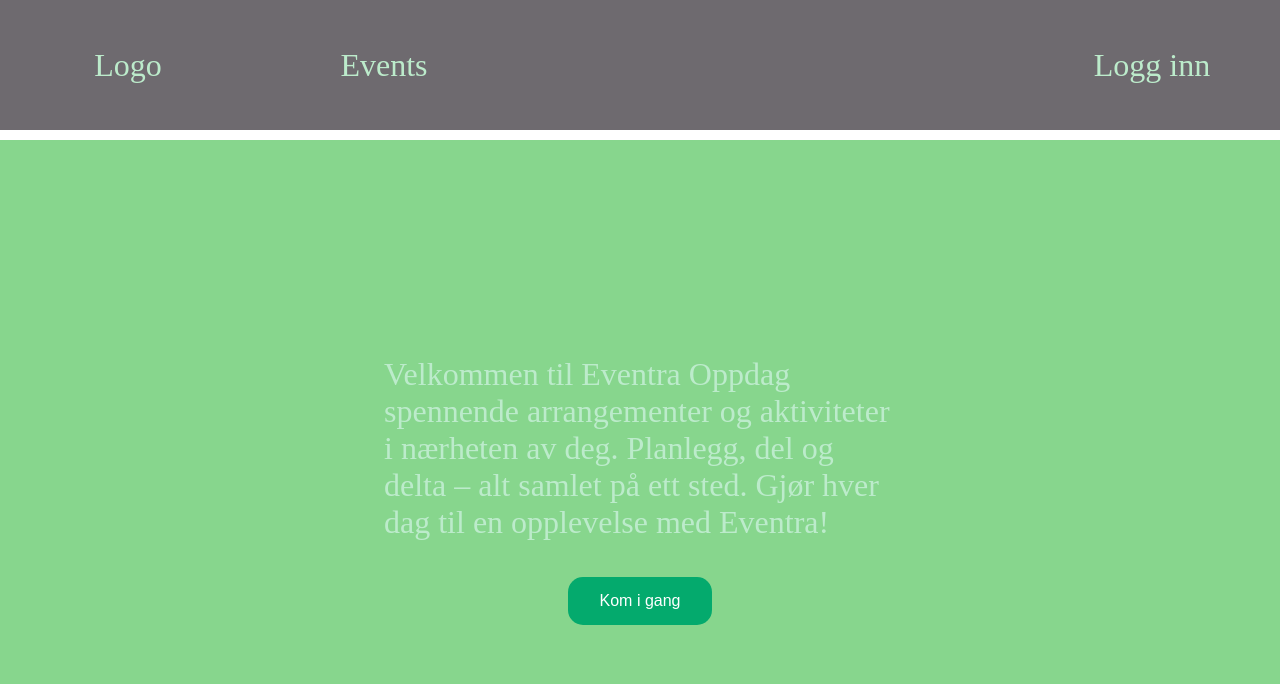
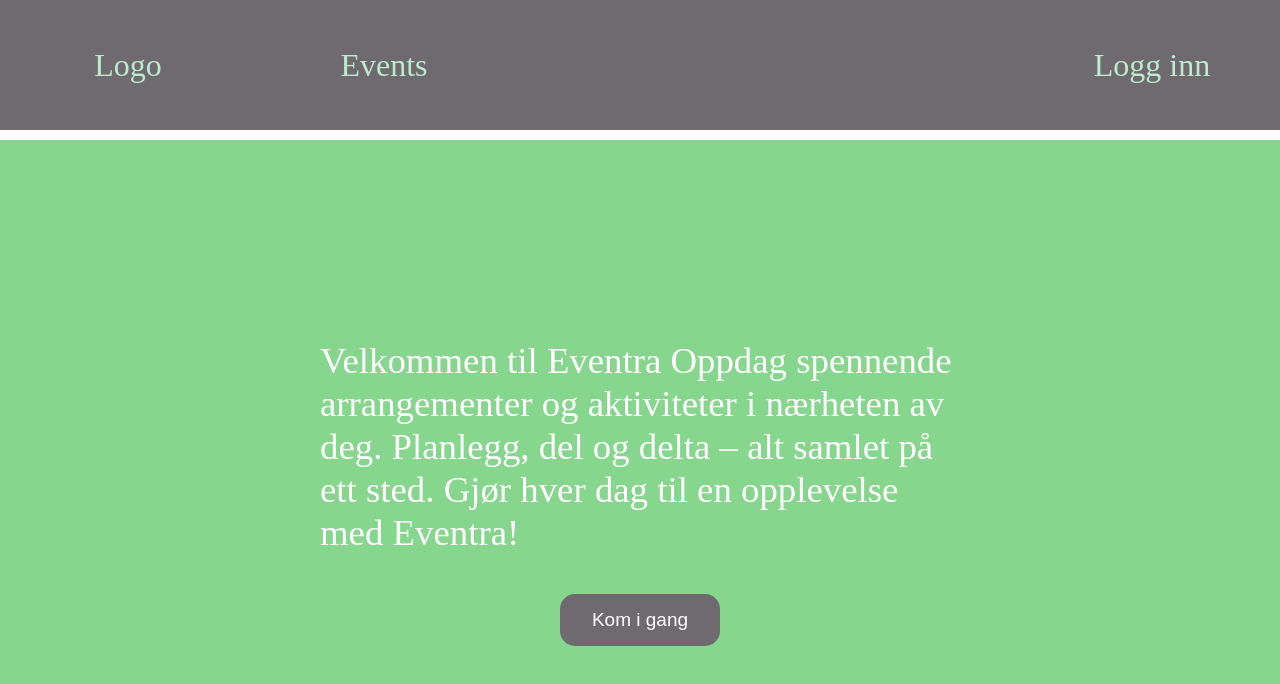
Before and after one commit to Dressen123/Investorukene, a SvelteKit app in the folder my-app/: page / in a window 1280 px wide. Shown: the top 684 px of the page. Built offline with nearby package versions, Linux system fonts and the light colour scheme.

Commit message:
lagde innlogging

```diff
--- a/my-app/src/routes/+page.svelte
+++ b/my-app/src/routes/+page.svelte
@@ -1,7 +1,7 @@
 <div class="hjemside_kropp">
     <div class="hjemmsideboks1"></div>
     <div class="hjemmsideboks2">
-        <p id="headerskrift">Velkommen til Eventra
+        <p id="midtpåsideskrift">Velkommen til Eventra
             Oppdag spennende arrangementer og aktiviteter i nærheten av deg.
             Planlegg, del og delta – alt samlet på ett sted.
             Gjør hver dag til en opplevelse med Eventra!</p>
@@ -14,9 +14,9 @@
 <slot/>
 
 <style>
-#headerskrift{
-    color: #bcebcb;
-    font-size: 2em;
+#midtpåsideskrift{
+    color: white;
+    font-size: 2.3em;
 }
 
 
@@ -29,25 +29,25 @@
 }
 
 .button {
-    background-color: #04AA6D;
+    background-color: #6e6a6f;
     border: none;
     color: white;
     padding: 15px 32px;
     text-align: center;
     text-decoration: none;
     display: inline-block;
-    font-size: 16px;
+    font-size: 19px;
     margin: 4px 2px;
     cursor: pointer;
     border-radius: 15px;
 }
 
 .hjemmsideboks1{
-    width: 30%;
+    width: 25%;
     height: 100%;
 }
 .hjemmsideboks2{
-    width: 40%;
+    width: 50%;
     height: 100%;
     display: flex;
     flex-direction: column;
@@ -55,7 +55,7 @@
     align-items: center;
 }
 .hjemmsideboks3{
-    width: 30%;
+    width: 25%;
     height: 100%;
 }
 </style>
--- a/my-app/src/routes/login-page/+page.svelte
+++ b/my-app/src/routes/login-page/+page.svelte
@@ -1,18 +1,41 @@
 <div class="kropp">
     <div class="brukernavn_boks">
         <label for="brukernavn" id="labelskrift">Brukernavn</label>
-        <input type="text" id="brukernavn" placeholder="Skriv inn brukernavn">
+        <input type="text" id="brukernavn" placeholder="Skriv inn brukernavn" bind:value={brukernavn}>
     </div>
 
     <div class="passord_boks">
         <label for="passord" id="labelskrift">Passord</label>
-        <input type="password" id="passord" placeholder="Skriv inn passord">
+        <input type="password" id="passord" placeholder="Skriv inn passord" bind:value={passord}>
     </div>
 
     <div class="logginn_knapp">
-        <button type="submit" class="button">Logg inn</button>
+        <button class="button" on:click={logg_inn()}>Logg inn</button>
+        <br>
+        <p>{status}</p>
     </div>
 </div>
+
+<script>
+
+const loginDatabase = {
+        kakemonster: "cookies",
+        henrik: "appelsiner",
+        smurfeis: "dyreparkis"
+    };
+
+    let brukernavn = '';
+    let passord = '';
+    let status = '';
+
+    function logg_inn() {
+        if (loginDatabase[brukernavn] === passord) {
+            status = "LOGGET INN";
+        } else {
+            status = "IKKE LOGGET INN";
+        }
+    }
+</script>
 
 <style>
 .kropp{
@@ -33,7 +56,7 @@
 }
 
 #labelskrift {
-    color: #bcebcb;
+    color: white;
     font-size: 1.5em; /* Adjust font size if needed */
     text-align: center; /* Optional: Center the label text */
 }
@@ -53,7 +76,7 @@
     align-items: center;
 }
 .button {
-    background-color: #04AA6D;
+    background-color: #6e6a6f;
     border: none;
     color: white;
     padding: 15px 32px;
```
